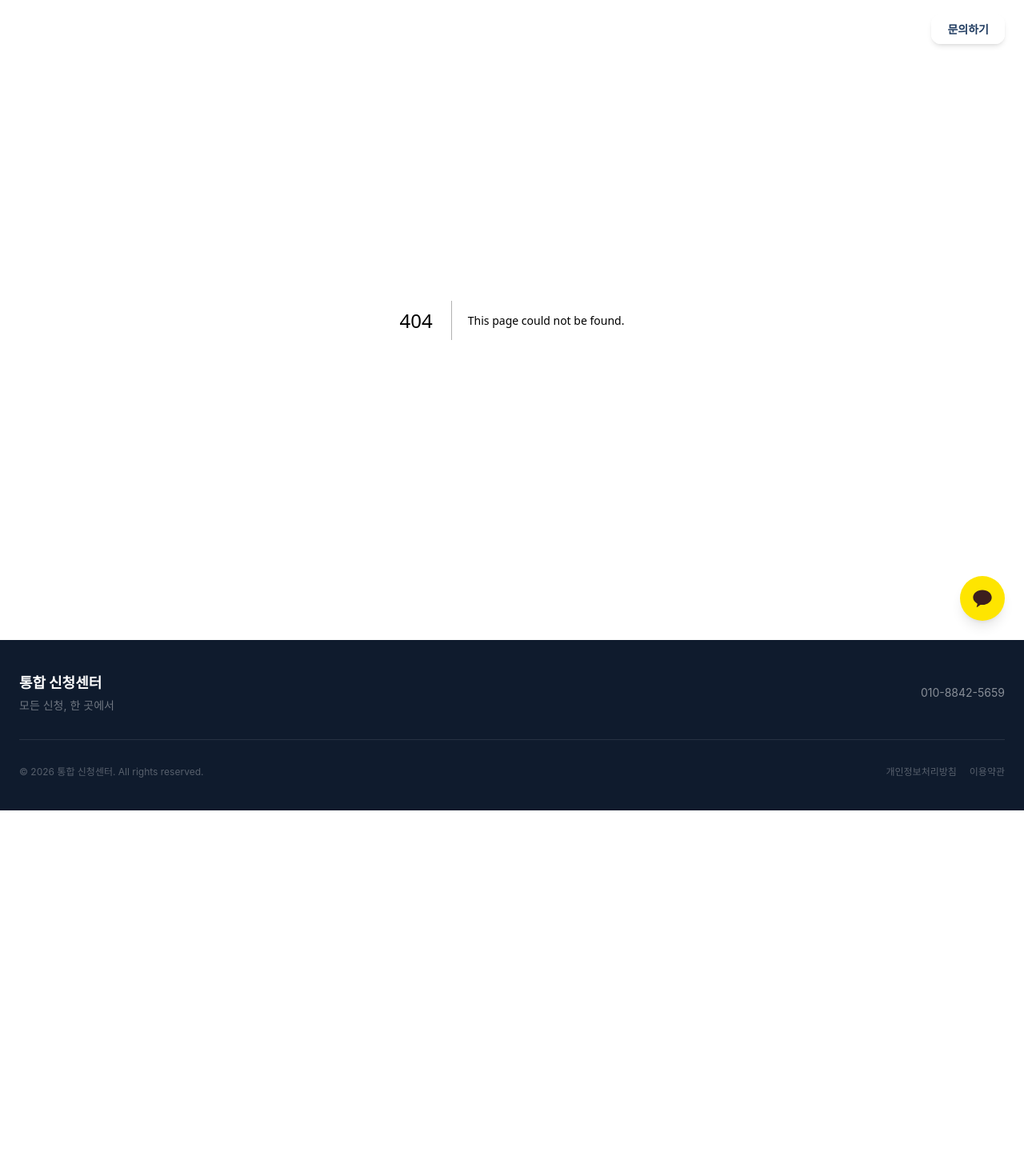
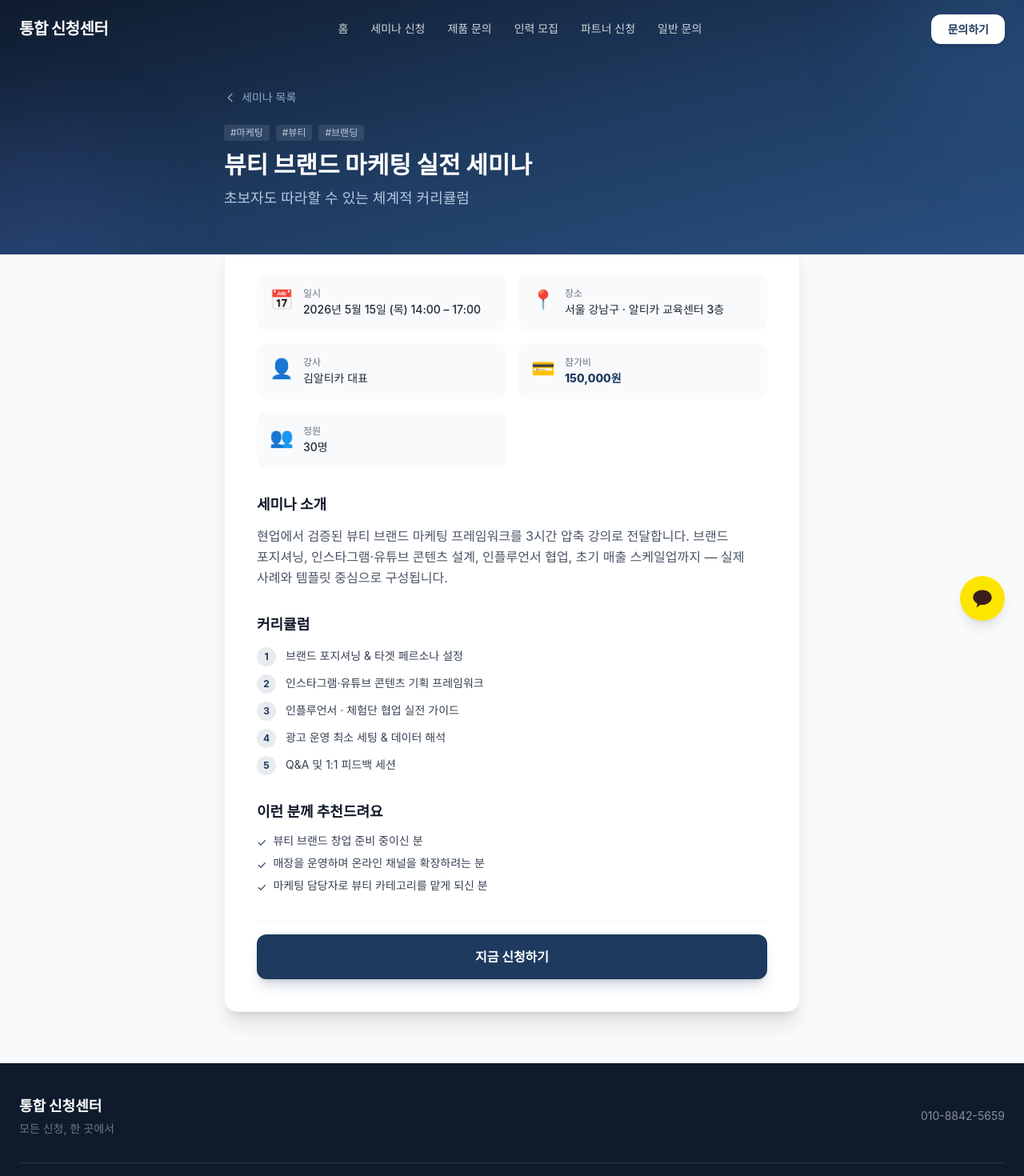
Before and after one commit to tntkorea-glitch/alltica, a Next.js app: page /seminars/beauty-marketing-2026-05 in a window 1280 px wide. Before the commit this address had no page. Shown: the top 1470 px of the page at 80% size. Before the commit the page ends 1013 px from the top, so only its background shows below. Built offline with nearby package versions, Linux system fonts and the light colour scheme.

Commit message:
chore: auto-commit from Claude Code

```diff
--- /dev/null
+++ b/src/app/seminars/[slug]/page.tsx
@@ -0,0 +1,170 @@
+import Link from "next/link";
+import { notFound } from "next/navigation";
+import { getSeminarBySlug, seminars, formatPrice } from "@/lib/seminars";
+
+interface PageProps {
+  params: Promise<{ slug: string }>;
+}
+
+export function generateStaticParams() {
+  return seminars.map((s) => ({ slug: s.slug }));
+}
+
+export async function generateMetadata({ params }: PageProps) {
+  const { slug } = await params;
+  const seminar = getSeminarBySlug(slug);
+  if (!seminar) return { title: "페이지를 찾을 수 없습니다" };
+  return {
+    title: `${seminar.title} | 알티카 세미나`,
+    description: seminar.summary,
+  };
+}
+
+export default async function SeminarDetailPage({ params }: PageProps) {
+  const { slug } = await params;
+  const seminar = getSeminarBySlug(slug);
+
+  if (!seminar) notFound();
+
+  const isOpen = seminar.status === "open";
+  const isUpcoming = seminar.status === "upcoming";
+  const canApply = isOpen || isUpcoming;
+
+  return (
+    <div className="min-h-screen bg-gray-50">
+      {/* Header */}
+      <div className="relative overflow-hidden">
+        <div className="absolute inset-0 bg-gradient-to-br from-[#0f1b2d] via-[#1e3a5f] to-[#2a5080]" />
+        <div className="absolute inset-0 overflow-hidden">
+          <div className="absolute -top-20 -right-20 w-60 h-60 bg-blue-400/10 rounded-full blur-3xl" />
+          <div className="absolute -bottom-20 -left-20 w-60 h-60 bg-indigo-400/10 rounded-full blur-3xl" />
+        </div>
+
+        <div className="relative z-10 max-w-3xl mx-auto pt-28 pb-14 px-4 sm:px-6">
+          <Link
+            href="/seminars"
+            className="inline-flex items-center gap-1.5 text-sm text-blue-200/70 hover:text-white transition-colors mb-6 group"
+          >
+            <svg className="w-4 h-4 group-hover:-translate-x-0.5 transition-transform" fill="none" stroke="currentColor" viewBox="0 0 24 24">
+              <path strokeLinecap="round" strokeLinejoin="round" strokeWidth={2} d="M15 19l-7-7 7-7" />
+            </svg>
+            세미나 목록
+          </Link>
+          <div className="flex items-center gap-2 flex-wrap mb-3">
+            {seminar.tags.map((tag) => (
+              <span key={tag} className="text-xs text-blue-100/80 bg-white/10 px-2 py-0.5 rounded">
+                #{tag}
+              </span>
+            ))}
+          </div>
+          <h1 className="text-2xl sm:text-3xl font-extrabold text-white mb-2 leading-tight">
+            {seminar.title}
+          </h1>
+          {seminar.subtitle && (
+            <p className="text-blue-100/80 text-base sm:text-lg">{seminar.subtitle}</p>
+          )}
+        </div>
+      </div>
+
+      {/* Body */}
+      <div className="max-w-3xl mx-auto px-4 sm:px-6 -mt-4 pb-16">
+        <div className="bg-white rounded-2xl shadow-xl border border-gray-100 p-6 sm:p-10 space-y-8">
+          {/* Info grid */}
+          <div className="grid grid-cols-1 sm:grid-cols-2 gap-4">
+            <InfoRow label="일시" value={seminar.dateDisplay} icon="📅" />
+            <InfoRow label="장소" value={seminar.location} icon="📍" />
+            <InfoRow label="강사" value={seminar.instructor} icon="👤" />
+            <InfoRow
+              label="참가비"
+              value={formatPrice(seminar.price)}
+              icon="💳"
+              emphasize
+            />
+            {seminar.capacity && (
+              <InfoRow label="정원" value={`${seminar.capacity}명`} icon="👥" />
+            )}
+          </div>
+
+          {/* Description */}
+          <section>
+            <h2 className="text-lg font-bold text-gray-900 mb-3">세미나 소개</h2>
+            <p className="text-gray-600 leading-relaxed whitespace-pre-line">
+              {seminar.description}
+            </p>
+          </section>
+
+          {/* Curriculum */}
+          <section>
+            <h2 className="text-lg font-bold text-gray-900 mb-3">커리큘럼</h2>
+            <ol className="space-y-2">
+              {seminar.curriculum.map((item, idx) => (
+                <li key={idx} className="flex gap-3 items-start">
+                  <span className="shrink-0 w-6 h-6 rounded-full bg-[#1e3a5f]/10 text-[#1e3a5f] text-xs font-bold flex items-center justify-center mt-0.5">
+                    {idx + 1}
+                  </span>
+                  <span className="text-gray-700 text-sm leading-relaxed pt-0.5">{item}</span>
+                </li>
+              ))}
+            </ol>
+          </section>
+
+          {/* Target */}
+          <section>
+            <h2 className="text-lg font-bold text-gray-900 mb-3">이런 분께 추천드려요</h2>
+            <ul className="space-y-1.5">
+              {seminar.target.map((item, idx) => (
+                <li key={idx} className="flex gap-2 items-start text-gray-700 text-sm">
+                  <span className="text-[#1e3a5f] mt-0.5">✓</span>
+                  <span>{item}</span>
+                </li>
+              ))}
+            </ul>
+          </section>
+
+          {/* Apply CTA */}
+          <div className="pt-4 border-t border-gray-100">
+            {canApply ? (
+              <Link
+                href={`/seminars/${seminar.slug}/apply`}
+                className="block w-full text-center bg-[#1e3a5f] text-white py-4 rounded-xl font-bold text-base hover:bg-[#16304f] transition-colors shadow-lg shadow-[#1e3a5f]/20"
+              >
+                {isOpen ? "지금 신청하기" : "사전 신청 접수"}
+              </Link>
+            ) : (
+              <button
+                disabled
+                className="block w-full bg-gray-200 text-gray-500 py-4 rounded-xl font-bold text-base cursor-not-allowed"
+              >
+                {seminar.status === "closed" ? "신청이 마감되었습니다" : "종료된 세미나입니다"}
+              </button>
+            )}
+          </div>
+        </div>
+      </div>
+    </div>
+  );
+}
+
+function InfoRow({
+  label,
+  value,
+  icon,
+  emphasize,
+}: {
+  label: string;
+  value: string;
+  icon: string;
+  emphasize?: boolean;
+}) {
+  return (
+    <div className="flex gap-3 items-start bg-gray-50 rounded-xl p-4">
+      <span className="text-2xl">{icon}</span>
+      <div>
+        <div className="text-xs text-gray-500 mb-0.5">{label}</div>
+        <div className={`text-sm ${emphasize ? "text-[#1e3a5f] font-extrabold text-base" : "text-gray-800 font-medium"}`}>
+          {value}
+        </div>
+      </div>
+    </div>
+  );
+}
```
